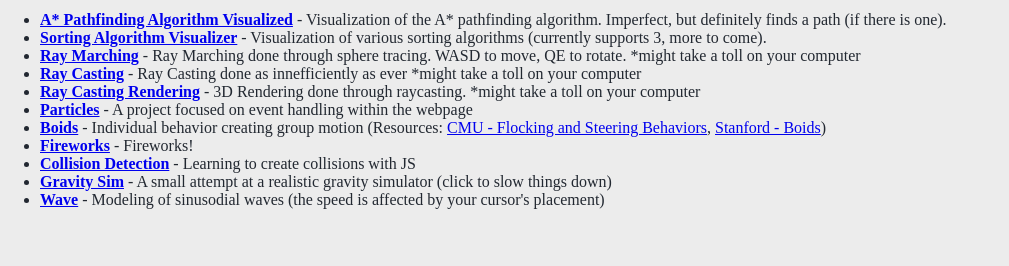
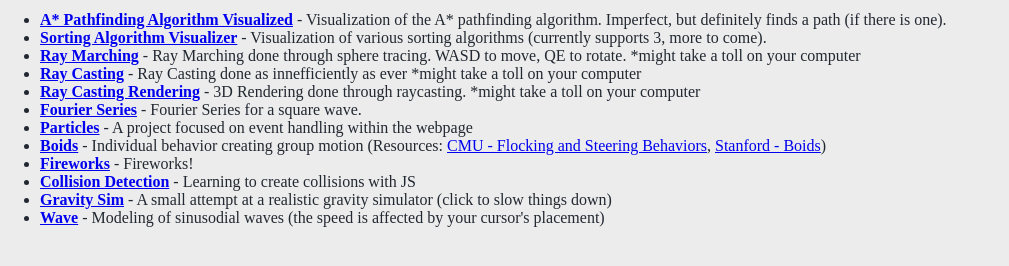
Before and after one commit to maxfer1221/cv_old, a plain HTML site: page jsprojects.html in a window 1280 px wide. Shown: the part 148-414 px from the top of the page, without its empty margins (0-1009 px from the left). Drawn offline with Linux system fonts and the light colour scheme.

Commit message:
Update jsprojects.html

```diff
--- a/jsprojects.html
+++ b/jsprojects.html
@@ -14,6 +14,7 @@
       <li><strong><a href="JavaScript Projects/Ray Marching/index.html">Ray Marching</a></strong> - Ray Marching done through sphere tracing. WASD to move, QE to rotate. *might take a toll on your computer</li>
       <li><strong><a href="JavaScript Projects/Ray Casting/index.html">Ray Casting</a></strong> - Ray Casting done as innefficiently as ever *might take a toll on your computer</li>
       <li><strong><a href="JavaScript Projects/Ray Casting Rendering/index.html">Ray Casting Rendering</a></strong> - 3D Rendering done through raycasting. *might take a toll on your computer</li>
+      <li><strong><a href="JavaScript Projects/fourier/index.html">Fourier Series</a></strong> - Fourier Series for a square wave.</li>
       <li><strong><a href="JavaScript Projects/Particles/index.html">Particles</a></strong> - A project focused on event handling within the webpage</li>
       <li><strong><a href="JavaScript Projects\Boids\index.html">Boids</a></strong> - Individual behavior creating group motion (Resources: <a href="http://www.cs.cmu.edu/afs/cs/academic/class/15462-s10/www/lec-slides/Lecture24_flocking.pdf">CMU - Flocking and Steering Behaviors</a>, <a href="https://cs.stanford.edu/people/eroberts/courses/soco/projects/2008-09/modeling-natural-systems/boids.html">Stanford - Boids</a>)</li>
       <li><strong><a href="JavaScript Projects\Fireworks\index.html">Fireworks</a></strong> - Fireworks!</li>
```
